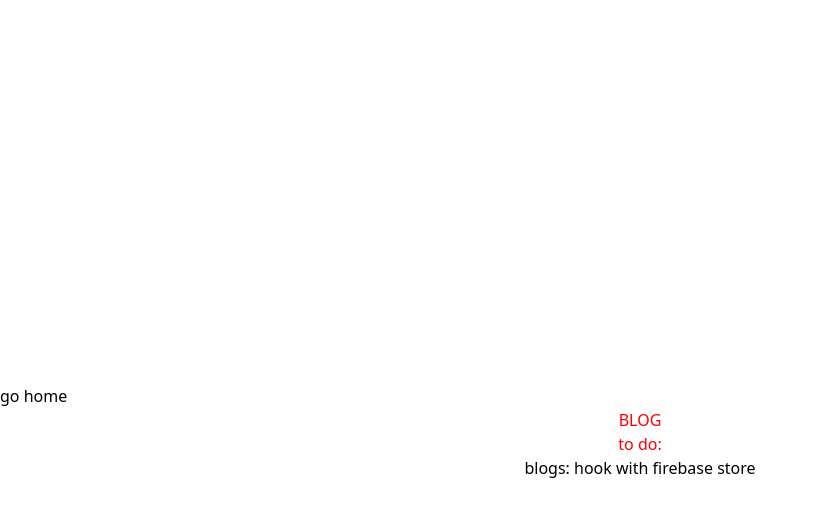
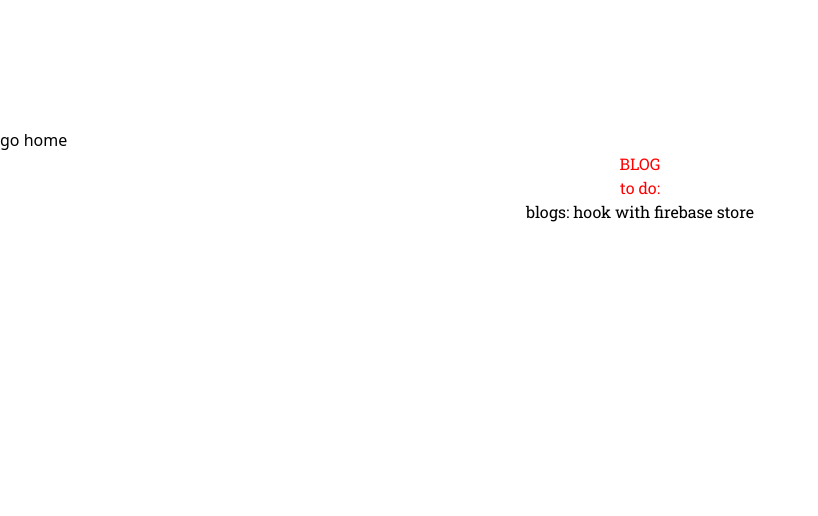
Before and after one commit to init-tech-solution/vue2-boilder-plate, a Vue app: page /blog in a window 1280 px wide. Shown: the top 516 px of the page, without its empty margins (0-818 px from the left). Built offline with nearby package versions, Linux system fonts and the light colour scheme.

Commit message:
add font

```diff
--- a/index.html
+++ b/index.html
@@ -4,6 +4,7 @@
     <meta charset="UTF-8">
     <meta name="viewport" content="width=device-width, initial-scale=1.0">
     <meta http-equiv="X-UA-Compatible" content="ie=edge">
+    <link href="https://fonts.googleapis.com/css?family=Roboto+Slab&display=swap" rel="stylesheet">
     <title>@duongital</title>
 </head>
 <body>
--- a/src/Blog.vue
+++ b/src/Blog.vue
@@ -1,5 +1,5 @@
 <template>
-  <div style="margin-top: 30%">
+  <div style="margin-top: 10%">
     <router-link to="/"> go home </router-link>
     <h1 class="text-center text-cyan">{{ msg }}</h1>
     <div class="text-center">
--- a/src/CV.vue
+++ b/src/CV.vue
@@ -1,5 +1,5 @@
 <template>
-  <div style="margin-top: 30%">
+  <div style="margin-top: 10%">
     <router-link to="/"> go home </router-link>
     <h1 class="text-center">{{ msg }}</h1>
     <div class="text-center">
--- a/src/Home.vue
+++ b/src/Home.vue
@@ -34,13 +34,12 @@ export default {
       const canvas = document.getElementById("canvas");
       const ctx = canvas.getContext("2d");
 
-      ctx.fillStyle = "coral";
-      ctx.fillRect(20, 20, 150, 100);
+      ctx.fillStyle = "lightblue";
+      ctx.fillRect(20, 20, 50, 50);
 
       var x = 30;
       var d = 1;
       window.requestAnimationFrame(function loop() {
-        console.log(x)
         if (x == 333) {
           d = -1;
         }
@@ -52,8 +51,8 @@ export default {
         x = x + d;
 
         ctx.clearRect(0, 0, canvas.width, canvas.height)
-        ctx.fillStyle = "coral";
-        ctx.fillRect(x, 20, 100, 100);
+        ctx.fillStyle = "lightblue";
+        ctx.fillRect(x, 20, 50, 90);
         window.requestAnimationFrame(loop)
       })
   }
--- a/src/styles/index.css
+++ b/src/styles/index.css
@@ -3,3 +3,7 @@
 @import "tailwindcss/components";
 
 @import "tailwindcss/utilities";
+
+h1, h2, h3, h4, h5, h6, p, ul, li {
+    font-family: 'Roboto Slab', serif;
+}
```
